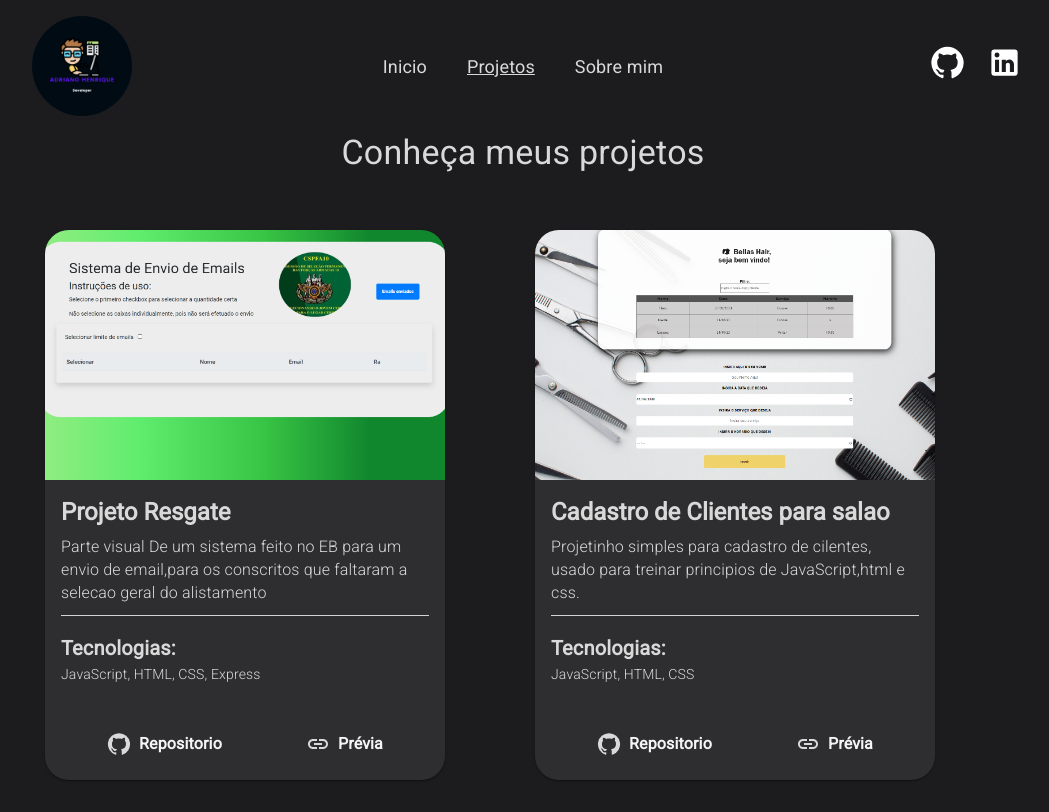
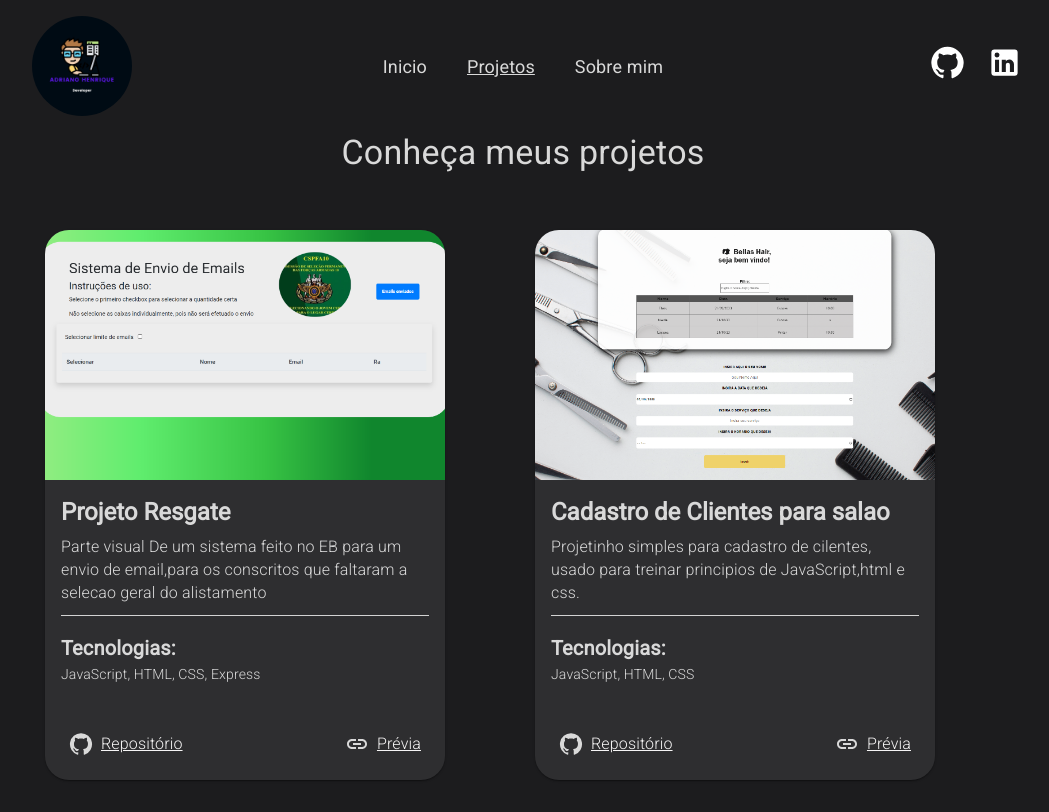
Before and after one commit to Adriano-henriqq/Portifolio-react-att, a React (Create React App) app: page /projetos in a window 1280 px wide. Shown: the whole page, without its empty margins (117-1166 px from the left). Built offline with nearby package versions, Linux system fonts and the light colour scheme.

Commit message:
att layout e estilos

```diff
--- a/src/Components/Cards/Cards.module.css
+++ b/src/Components/Cards/Cards.module.css
@@ -1,7 +1,7 @@
 .linkItem{
-    text-decoration: none;
+    text-decoration: underline;
     color: #f6f5f5;
-    font-weight: bold;
+    font-weight: 300;
 }
 .cardHover{
     transition: 1s;
--- a/src/Components/Cards/index.js
+++ b/src/Components/Cards/index.js
@@ -40,8 +40,8 @@ export default function Cards({foto,alt,titulo,descricao,repoLink,siteLink,tecno
           </Link>
 
         </CardActionArea>
-        <CardActions sx={{display: 'flex', justifyContent:'space-around', alignItems: 'center', p:3}}>
-           <Box display={'flex'} alignItems={'center'} gap={1}><GitHubIcon/>  <a className={styles.linkItem} href={repoLink}>Repositorio</a> </Box>
+        <CardActions sx={{display: 'flex', justifyContent:'space-between', alignItems: 'center', p:3}}>
+           <Box display={'flex'} alignItems={'center'} gap={1}><GitHubIcon/>  <a className={styles.linkItem} href={repoLink}>Repositório</a> </Box>
            <Box display={'flex'} alignItems={'center'} gap={1} ><LinkIcon/> <a className={styles.linkItem} href={siteLink}>Prévia</a></Box>
         </CardActions>
       </Card>
```
